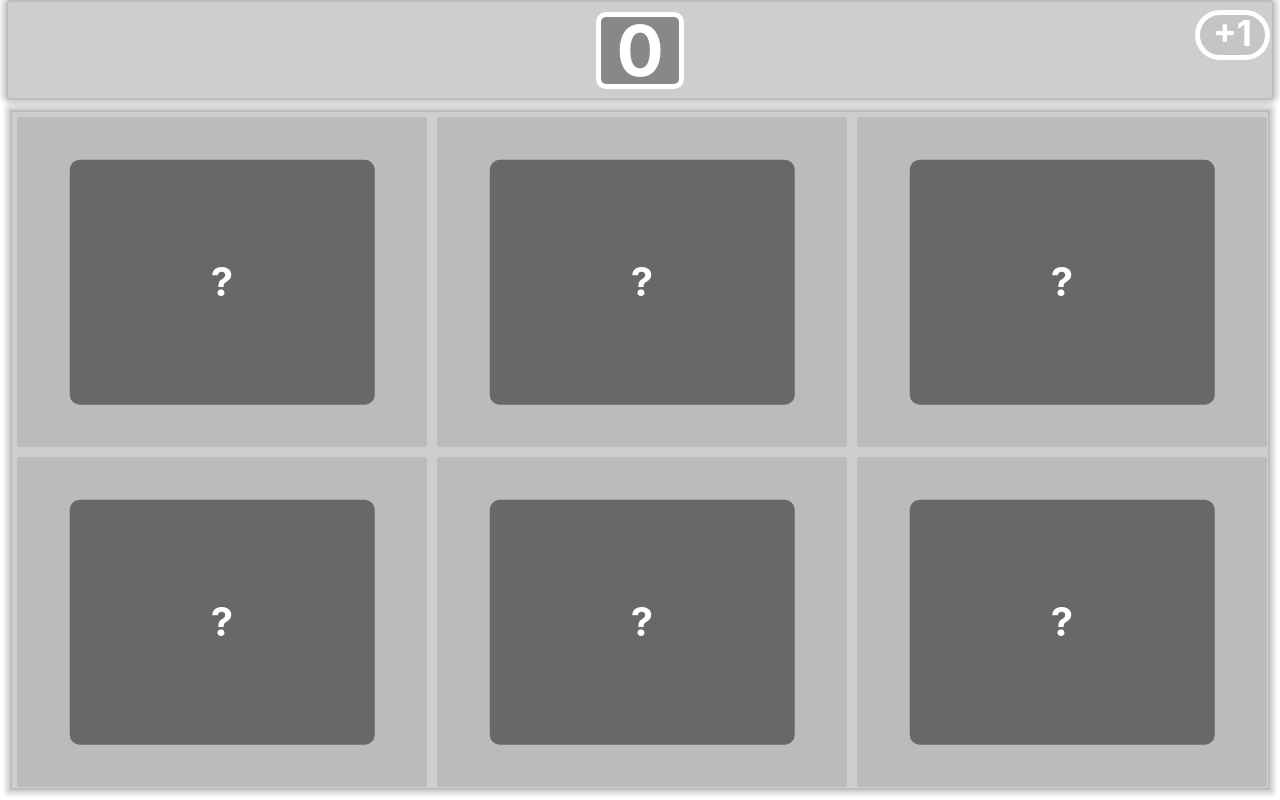
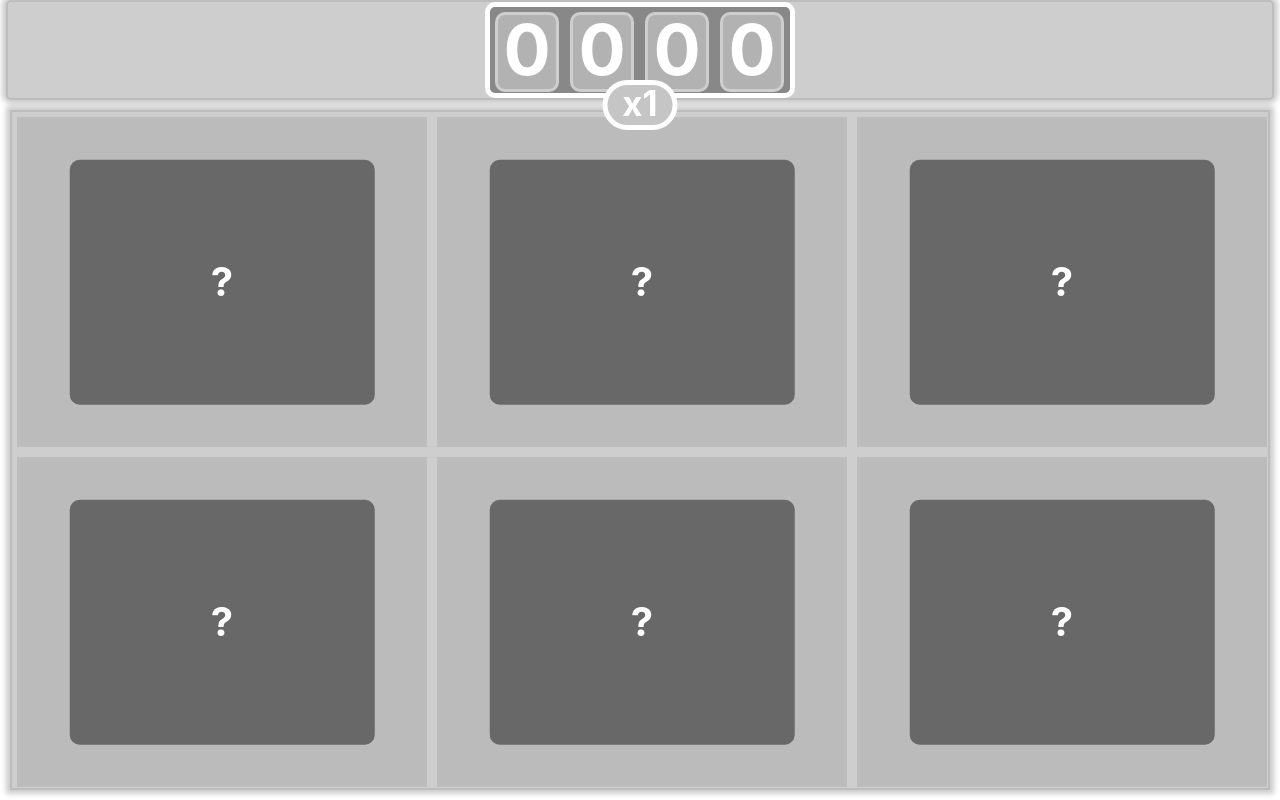
Before and after one commit to lemden/pwagames, a React (Create React App) app: page / in a window 1280 px wide. Built offline with nearby package versions, Linux system fonts and the light colour scheme.

Commit message:
added new counter, and fixed a few minor issues

```diff
--- /dev/null
+++ b/src/components/menu/counter/counter.styles.css
@@ -0,0 +1,103 @@
+.counter > div {
+    margin-right: 5px;
+}
+.counter > div:last-child {
+    margin-right: 0px;
+}
+.number-presentation {
+    position: relative;
+    display: inline-block;
+    width: 70px;
+    height: 80px;
+    /* background: white; */
+}
+
+
+.top, .bottom {
+    position: absolute;
+    display: inline-block;
+}
+
+.top, .bottom {
+    top: 0;
+    left: 0;
+}
+
+.number {
+    font-size: 70px;
+
+    color: white;
+    display: inline-block;
+
+
+    position: relative;
+}
+
+.top, .bottom {
+    width: 100%;
+    height: 100%;
+}
+
+
+.number .value {
+    z-index: 1;
+}
+.number .value {
+    display: inline-block;
+    position: absolute;
+}
+
+.number {
+    width: 100%;
+    height: 100%;
+    overflow: hidden;
+}
+.number .value {
+
+    height: calc(50% - 0px - 0%);
+    width: calc(100% - 6px);
+    background-color: #b3b2b2;
+}
+
+.top .number .value {
+    left: 0;
+    top: 0%;
+    border-left: solid 3px #cecece;
+    border-top: solid 3px #cecece;
+    border-right: solid 3px #cecece;
+    border-top-left-radius: 10px;
+    border-top-right-radius: 10px;
+
+}
+.bottom .number .value {
+    border-left: solid 3px #cecece;
+    border-bottom: solid 3px #cecece;
+    border-right: solid 3px #cecece;
+
+    left: 0;
+    bottom: 0%;
+    border-bottom-left-radius: 10px;
+    border-bottom-right-radius: 10px;
+}
+
+.text-container {
+    display: inline-block;
+    width: 100%;
+    height: 100%;
+    position: relative;
+    overflow: hidden;
+    vertical-align: top;
+}
+.text-container .text-number {
+    display: inline-block;
+    position: absolute;
+    left: 50%;
+    top: 50%;
+    transform: translate(-50%, -50%);
+}
+.top .text-container .text-number {
+    top: calc(50% + 15px);
+}
+.bottom .text-container .text-number {
+    top: calc(50% - 22px);
+}
--- /dev/null
+++ b/src/components/menu/counter/counter.tsx
@@ -0,0 +1,44 @@
+import * as React from "react";
+import "./counter.styles.css";
+import SingleNumberCounter from "./helpers/singleNumberCounter";
+
+export interface ICounterProps {
+    value: number;
+    numberOfSymbols: number;
+    animation: {
+        initialChangeTimeout: number;
+        timeoutMultiplier: number;
+    };
+}
+
+export default
+class Counter extends React.Component<ICounterProps> {
+
+    private getNumbers() {
+        let value = this.props.value + "";
+        if (value.length < this.props.numberOfSymbols) {
+            value = new Array(
+                this.props.numberOfSymbols - value.length
+            ).fill("0").join("") + value;
+        }
+        return value
+                .substr(- this.props.numberOfSymbols)
+                .split("")
+                .map((v) => parseInt(v));
+    }
+
+    public render(){
+        return (
+            <div className={"counter"}>
+                {this.getNumbers()
+                    .map( (v,k) => (
+                        <SingleNumberCounter
+                            key={`v_${k}`}
+                            value={v}
+                            animation={this.props.animation}
+                        />
+                    ))}
+            </div>
+        );
+    }
+}
--- /dev/null
+++ b/src/components/menu/counter/helpers/number.tsx
@@ -0,0 +1,47 @@
+import * as React from "react";
+
+export interface INumberPresentation {
+    value: number;
+    inProgress: boolean;
+}
+
+export default
+class NumberPresentation extends React.Component<INumberPresentation> {
+    private getInProgressValue(){
+        if (this.props.value > 0 && this.props.value < 9) {
+            return this.props.value - 1;
+        } else if (this.props.value === 9) {
+            return 0;
+        }
+        return 9;
+    }
+
+    public render(){
+        return (
+            <div className={"number-presentation"}>
+                <div className={`top ${this.props.inProgress ? "animated": ""}`}>
+                    <div className={"number"}>
+                        <div className={"value"}>
+                            <div className={"text-container"}>
+                                <div className={"text-number"}>{this.props.value}</div>
+                            </div>
+                        </div>
+                    </div>
+                </div>
+                <div className={`bottom ${this.props.inProgress ? "animated": ""}`}>
+                    <div className={"number"}>
+                        <div className={"value"}>
+                            <div className={"text-container"}>
+                                <div className={"text-number"}>
+                                    {this.props.inProgress
+                                        ? this.getInProgressValue()
+                                        : this.props.value}
+                                </div>
+                            </div>
+                        </div>
+                    </div>
+                </div>
+            </div>
+        )
+    }
+}
--- /dev/null
+++ b/src/components/menu/counter/helpers/singleNumberCounter.tsx
@@ -0,0 +1,66 @@
+import * as React from "react";
+import NumberPresentation from "./number";
+
+interface ISingleNumberCounterState {
+    currentValue: number;
+    inProgress: boolean;
+}
+
+interface ISingleNumberCounterProps {
+    value: number;
+    animation: {
+        initialChangeTimeout: number;
+        timeoutMultiplier: number;
+    };
+}
+
+export default
+class SingleNumberCounter extends React.Component<ISingleNumberCounterProps, ISingleNumberCounterState> {
+
+    private timeoutInProgress: any;
+
+    constructor(props: ISingleNumberCounterProps) {
+        super(props);
+        this.state = {
+            currentValue: props.value,
+            inProgress: false,
+        };
+    }
+
+    public componentWillReceiveProps(props: ISingleNumberCounterProps) {
+        this.updateState(props.value, false, this.props.animation.initialChangeTimeout);
+    }
+
+    private updateState(newValue: number, inProgress: boolean, timeout: number){
+        if (this.timeoutInProgress) {
+            clearTimeout(this.timeoutInProgress);
+        }
+        let currentValue;
+        if (newValue !== this.state.currentValue) {
+            if (this.state.currentValue === 9) {
+                currentValue = 0;
+            } else {
+                currentValue = this.state.currentValue + 1;
+            }
+            this.setState({
+                currentValue,
+                inProgress: !inProgress }, () => {
+                    this.timeoutInProgress = setTimeout(() => {
+                        this.updateState(newValue, !inProgress, Math.round(timeout * this.props.animation.timeoutMultiplier));
+                    }, timeout);
+                }
+            );
+        } else {
+            this.setState({ inProgress: false });
+        }
+    }
+
+    public render(){
+        return (
+            <NumberPresentation
+                inProgress={this.state.inProgress}
+                value={this.state.currentValue}
+            />
+        );
+    }
+}
--- a/src/components/menu/scoreMenu/index.tsx
+++ b/src/components/menu/scoreMenu/index.tsx
@@ -1,6 +1,7 @@
 import * as React from "react";
 import "./scoreMenu.styles.css";
 import { MatchingCardSettings } from "../../../settings";
+import Counter from "../counter/counter";
 
 export interface IScoredPlayer {
     score: number;
@@ -36,13 +37,20 @@ class ScoreMenu extends React.Component<IScoreMenuProps> {
                                     {player.name}
                                 </div>}
                                 <div>
-                                    {player.score}
+                                    <Counter
+                                        value={player.score}
+                                        numberOfSymbols={4}
+                                        animation={{
+                                            initialChangeTimeout: 50,
+                                            timeoutMultiplier: 1.1,
+                                        }}
+                                    />
                                 </div>
                             </div>
                         )
                     )}
                 </div>
-                <div className={`multiplier ${this.props.players.length === 1 ? "single" : ""}`}>+{this.props.pointsMultiplier}</div>
+                <div className={`multiplier ${this.props.players.length === 1 ? "single" : ""}`}>x{this.props.pointsMultiplier}</div>
             </div>
         );
     }
--- a/src/components/menu/scoreMenu/scoreMenu.styles.css
+++ b/src/components/menu/scoreMenu/scoreMenu.styles.css
@@ -52,14 +52,14 @@
 
 .scoreMenu > div > div:last-child {
 
-    text-align: center;
-    font-weight: bolder;
-    padding-top: 5px;
+    /* text-align: center; */
+    /* font-weight: bolder; */
+    /* padding-top: 5px; */
     display: inline-block;
-    line-height: 37px;
-    font-size: 70px;
+    /* line-height: 37px; */
+    /* font-size: 70px; */
     width: auto;
-    padding: 15px;
+    /* padding: 15px; */
     border-radius: 10px;
 }
 
@@ -86,8 +86,9 @@
     text-align: center;
 }
 .multiplier.single {
-    top: 10px;
-    right: 10px;
+    top: 80px;
+    right: 50%;
+    transform: translateX(50%);
     left: initial;
-    transform: initial;
+    z-index: 5;
 }
```
